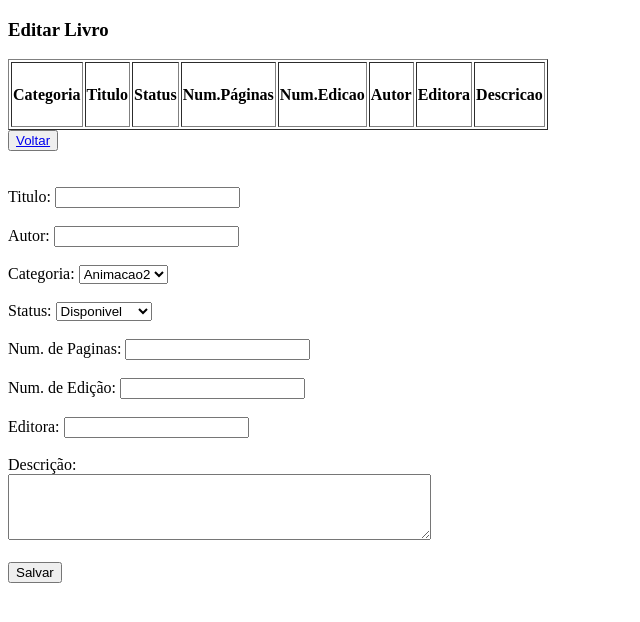
After one commit to GabriellenFaccio/LivrariaCodeIg, a CodeIgniter app: page /livrariaCodeIg/index.php/livros/editarLivros/1 in a window 1280 px wide. The commit adds this page. Shown: the top 622 px of the page, without its empty margins (0-640 px from the left). Run offline with CodeIgniter, Linux system fonts and the light colour scheme; data comes from the database, SQL or seed files in the repository; data that the repository does not hold is empty.

Commit message:
Prosseguindo com o CRUD do livro

```diff
--- a/application/controllers/Livros.php
+++ b/application/controllers/Livros.php
@@ -40,5 +40,30 @@
 			redirect('Livros/buscarLivro');
 		}
 
+		public function excluirLivros($idLivro){
+			$this->Livro_model->deleteLivro($idLivro);
+			redirect('paginas_livraria/buscarLivro');
+		}
+
+		public function editarLivros($idLivro){
+			$tableBanco['livSelect'] = $this->Livro_model->getOneTable($idLivro);
+			$tableBanco['nomeCategoria'] = $this->Categoria_model->getCatAtivas();
+			$this->load->view('paginas_livraria/editarLivro', $tableBanco);
+		}
+
+		public function salvarUpdateLiv($idLivro){
+			$arrayDadosUp['liv_titulo'] = $this->input->post('liv_titulo');
+			$arrayDadosUp['liv_autor'] = $this->input->post('liv_autor');
+			$arrayDadosUp['liv_categoria'] = $this->input->post('liv_categoria');
+			$arrayDadosUp['liv_status'] = $this->input->post('liv_status');
+			$arrayDadosUp['liv_num_pagina'] = $this->input->post('liv_num_pagina');
+			$arrayDadosUp['liv_num_edi'] = $this->input->post('liv_num_edi');
+			$arrayDadosUp['liv_editora'] = $this->input->post('liv_editora');
+			$arrayDadosUp['liv_descricao'] = $this->input->post('liv_descricao');
+			$arrayDadosUp['liv_data_modificacao'] = date('Y/m/d H:i:s');
+
+
+		}
+
 	}
 ?>
--- a/application/models/Categoria_model.php
+++ b/application/models/Categoria_model.php
@@ -46,5 +46,9 @@
 		public function getAllMenosCatExcluira($idCategoria){
 			return $this->db->where('cat_id <>', $idCategoria)->select(array('cat_id','cat_nome'))->get('categoria')->result();
 		}
+
+		public function getCatAtivas(){
+			return $this->db->where('cat_status', 1)->select(array('cat_nome'))->get('categoria')->result();
+		}
 	}
 ?>
--- a/application/models/Livro_model.php
+++ b/application/models/Livro_model.php
@@ -9,11 +9,15 @@
 		}
 
 		public function listarLivros(){
-			return $this->db->select(array('liv_titulo','cat_id','liv_status','liv_num_pagina','liv_num_edicao','liv_autor','liv_editora','liv_descricao'))->get('livro')->result();
+			return $this->db->select(array('liv_id','liv_titulo','cat_id','liv_status','liv_num_pagina','liv_num_edicao','liv_autor','liv_editora','liv_descricao'))->get('livro')->result();
 		}
 
 		public function getLivrosNaCat($idCategoria){
 			return $this->db->where('cat_id', $idCategoria)->select(array('liv_id','cat_id'))->get('livro')->result();
+		}
+
+		public function getOneTable($idLivro){
+			return $this->db->where('liv_id', $idLivro)->select(array('liv_id','liv_titulo','cat_id','liv_status','liv_num_pagina','liv_num_edicao','liv_autor','liv_editora','liv_descricao'))->get('livro')->result();
 		}
 
 		public function getCategoriaLiv($idCategoria){
@@ -27,5 +31,16 @@
 		public function updateLivrosNovaCat($categoriaNova, $categoriaAnt){
 			$this->db->where('cat_id', $categoriaAnt)->update('livro', array('cat_id' => $categoriaNova));
 		}
+
+		public function selectLivMenosEmp(){
+			return $this->db->where('liv_status <>', "Emprestado")->select(array('liv_id','liv_titulo','liv_status','liv_num_pagina','liv_num_edicao','liv_autor','liv_editora','liv_descricao'))->get('livro')->result();
+		}
+
+		public function deleteLivro($idLivro){
+			$this->db->where('liv_status', "Emprestado");
+			$this->db->where('liv_id', $idLivro)->delete('livro');
+
+			//$this->db->where('liv_id', $idLivro)->select($arrayLivros)->get('livro')->;
+		}
 	}
 ?>
--- a/application/views/paginas_livraria/buscarLivro.php
+++ b/application/views/paginas_livraria/buscarLivro.php
@@ -27,6 +27,11 @@
 			<td> <?php echo $row->liv_autor ?> </td>
 			<td> <?php echo $row->liv_editora ?> </td>
 			<td> <?php echo $row->liv_descricao ?> </td>
+			<input type="hidden" name="liv_id" id="liv_id" value=" <?php echo $row->liv_id ?> ">
+
+			<td><button id="visualizarContato"><a href="visualizarLivro/<?= $row->liv_id; ?>">Visualizar</a></button></td>
+			<td><button id="editarContato"><a href="editarLivros/<?= $row->liv_id; ?>">Editar</a></button></td>
+			<td><button id="excluirContato"><a href="excluirLivros/<?= $row->liv_id; ?>">Excluir</a></button></td>
 		</tr>
 		<?php endforeach; ?>
 	</table>
--- /dev/null
+++ b/application/views/paginas_livraria/editarLivro.php
@@ -0,0 +1,75 @@
+<!DOCTYPE html>
+<html>
+<head>
+	<title>Editar Livro</title>
+</head>
+<body>
+	<h3>Editar Livro </h3>
+	<table border="1">
+		<tr>
+			<td><h4>Categoria</h4></td>
+			<td><h4>Titulo</h4></td>
+			<td><h4>Status</h4></td>
+			<td><h4>Num.Páginas</h4></td>
+			<td><h4>Num.Edicao</h4></td>
+			<td><h4>Autor</h4></td>
+			<td><h4>Editora</h4></td>
+			<td><h4>Descricao</h4></td>
+		</tr>
+
+		<?php foreach($livSelect as $row): ?>
+		<tr>
+			<td> <?php echo $row->cat_id ?> </td>
+			<td> <?php echo $row->liv_titulo ?> </td>
+			<td> <?php echo $row->liv_status ?> </td>
+			<td> <?php echo $row->liv_num_pagina ?> </td>
+			<td> <?php echo $row->liv_num_edicao ?> </td>
+			<td> <?php echo $row->liv_autor ?> </td>
+			<td> <?php echo $row->liv_editora ?> </td>
+			<td> <?php echo $row->liv_descricao ?> </td>
+			<?php endforeach; ?>
+		</tr>
+	</table>
+	<button><a href='<?=base_url("Livros/buscarLivro")?>'>Voltar</a></button><br><br><br>
+
+		<form action='<?=base_url("Livros/salvarUpdateLiv/$row->liv_id")?>' method="POST">
+
+			Titulo:
+			<input type="text" name="liv_titulo" id="liv_titulo" value="<?php echo $row->liv_titulo ?>"><br><br>
+
+			Autor:
+			<input type="text" name="liv_autor" id="liv_autor" value="<?php echo $row->liv_autor ?>"><br><br>
+
+
+			Categoria:
+			<select name="cat_id" id="cat_id">
+			<?php foreach($nomeCategoria as $row){
+				 echo "<option value=".$row->cat_id.">".$row->cat_nome."</option>";
+			} ?>
+			</select><br><br>
+
+			Status:
+			<select name="liv_status" id="liv_status">
+					<option value="Disponivel">Disponivel</option>
+					<option value="Emprestado">Emprestado</option>
+					<option value="Manutenção">Manutenção</option>
+			</select><br><br>
+
+			Num. de Paginas:
+			<input type="text" name="liv_num_pagina" id="liv_num_pagina" value="<?php echo $row->liv_num_pagina ?>"><br><br>
+
+			Num. de Edição:
+			<input type="text" name="liv_num_edi" id="liv_num_edi" value="<?php echo $row->liv_num_edicao ?>"><br><br>
+
+			Editora:
+			<input type="text" name="liv_editora" id="liv_editora" value="<?php echo $row->liv_editora ?>"><br><br>
+
+			Descrição:<br>
+			<textarea name="liv_descricao" id="liv_descricao" rows="4" cols="50">
+				<?php echo $row->liv_descricao ?>
+			</textarea><br><br>
+
+			<input type="submit" name="btnSalvar" id="btnSalvar" value="Salvar">
+		</form>
+</body>
+</html>
```
